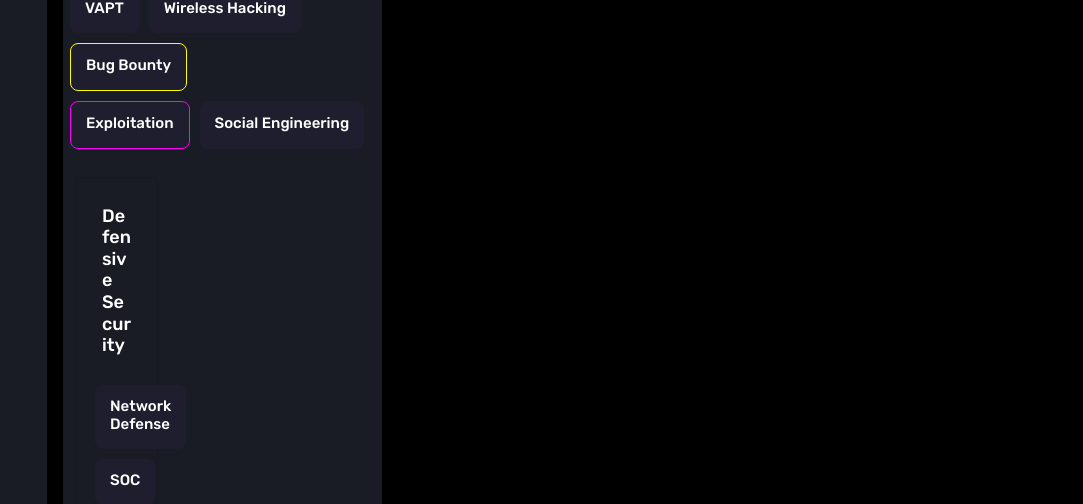
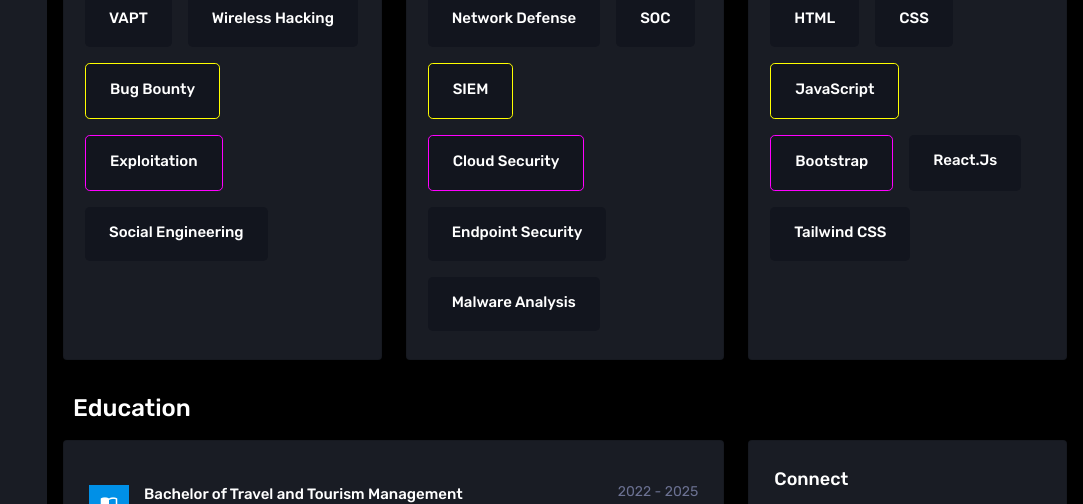
Before and after one commit to evertrustai/portfolio, a website: page index.html in a window 1280 px wide. Shown: the part 750-1254 px from the top of the page, without its empty margins (197-1280 px from the left). Drawn offline with Linux system fonts and the light colour scheme.

Commit message:
Update index.html

```diff
--- a/index.html
+++ b/index.html
@@ -184,65 +184,132 @@
 </style>
 
 <div class="row">
-  <!-- Offensive Security Column -->
               <div class="col-md-4 grid-margin stretch-card">
                 <div class="card">
                   <div class="card-body">
                     <h4 class="card-title">Offensive Security</h4>
                     <div class="row">
-         <div class="skills-grid">
-  <div class="row">
-          <div class="skill-box"><h6 class="mb-1">VAPT</h6></div>
-          <div class="skill-box"><h6 class="mb-1">Wireless Hacking</h6></div>
-          <div class="skill-box" style="border: 1px solid yellow;"><h6 class="mb-1">Bug Bounty</h6></div>
+                      <div class="bg-gray-dark d-flex d-md-block d-xl-flex flex-row py-3 px-4 px-md-3 px-xl-4 rounded-lg mt-3 mx-2">
+                        <div class="text-md-center text-xl-left">
+                          <h6 class="mb-1">VAPT</h6>
                         </div>
-        <div class="row">
-          <div class="skill-box" style="border: 1px solid magenta;"><h6 class="mb-1">Exploitation</h6></div>
-          <div class="skill-box"><h6 class="mb-1">Social Engineering</h6></div>
+                      </div>
+                      <div class="bg-gray-dark d-flex d-md-block d-xl-flex flex-row py-3 px-4 px-md-3 px-xl-4 rounded-lg mt-3 mx-2">
+                        <div class="text-md-center text-xl-left">
+                          <h6 class="mb-1">Wireless Hacking</h6>
+                        </div>
+                      </div>
+                      <div class="bg-gray-dark d-flex d-md-block d-xl-flex flex-row py-3 px-4 px-md-3 px-xl-4 rounded-lg mt-3 mx-2" style="border: 1px solid yellow;">
+                        <div class="text-md-center text-xl-left">
+                          <h6 class="mb-1">Bug Bounty</h6>
+                        </div>
+                      </div>
+                    </div>
+                    <div class="row" >
+                      <div class="bg-gray-dark d-flex d-md-block d-xl-flex flex-row py-3 px-4 px-md-3 px-xl-4 rounded-lg mt-3 mx-2" style="border: 1px solid magenta;">
+                        <div class="text-md-center text-xl-left">
+                          <h6 class="mb-1">Exploitation</h6>
+                        </div>
+                      </div>
+                      <div class="bg-gray-dark d-flex d-md-block d-xl-flex flex-row py-3 px-4 px-md-3 px-xl-4 rounded-lg mt-3 mx-2">
+                        <div class="text-md-center text-xl-left">
+                          <h6 class="mb-1">Social Engineering</h6>
+                        </div>
+                      </div>
+                      <!-- <div class="bg-gray-dark d-flex d-md-block d-xl-flex flex-row py-3 px-4 px-md-3 px-xl-4 rounded-lg mt-3 mx-2">
+                        <div class="text-md-center text-xl-left">
+                          <h6 class="mb-1"></h6>
+                        </div>
+                      </div> -->
                     </div>
                   </div>
                 </div>
               </div>
 
-
-  <!-- Defensive Security Column -->
               <div class="col-md-4 grid-margin stretch-card">
                 <div class="card">
                   <div class="card-body">
                     <h4 class="card-title">Defensive Security</h4>
                     <div class="row">
-          <div class="skill-box"><h6 class="mb-1">Network Defense</h6></div>
-          <div class="skill-box"><h6 class="mb-1">SOC</h6></div>
-          <div class="skill-box" style="border: 1px solid yellow;"><h6 class="mb-1">SIEM</h6></div>
+                      <div class="bg-gray-dark d-flex d-md-block d-xl-flex flex-row py-3 px-4 px-md-3 px-xl-4 rounded-lg mt-3 mx-2">
+                        <div class="text-md-center text-xl-left">
+                          <h6 class="mb-1">Network Defense</h6>
                         </div>
-        <div class="row">
-          <div class="skill-box" style="border: 1px solid magenta;"><h6 class="mb-1">Cloud Security</h6></div>
-          <div class="skill-box"><h6 class="mb-1">Endpoint Security</h6></div>
-          <div class="skill-box"><h6 class="mb-1">Malware Analysis</h6></div>
+                      </div>
+                      <div class="bg-gray-dark d-flex d-md-block d-xl-flex flex-row py-3 px-4 px-md-3 px-xl-4 rounded-lg mt-3 mx-2">
+                        <div class="text-md-center text-xl-left">
+                          <h6 class="mb-1">SOC</h6>
+                        </div>
+                      </div>
+                      <div class="bg-gray-dark d-flex d-md-block d-xl-flex flex-row py-3 px-4 px-md-3 px-xl-4 rounded-lg mt-3 mx-2" style="border: 1px solid yellow;">
+                        <div class="text-md-center text-xl-left">
+                          <h6 class="mb-1">SIEM</h6>
+                        </div>
+                      </div>
+                    </div>
+                    <div class="row" >
+                      <div class="bg-gray-dark d-flex d-md-block d-xl-flex flex-row py-3 px-4 px-md-3 px-xl-4 rounded-lg mt-3 mx-2" style="border: 1px solid magenta;">
+                        <div class="text-md-center text-xl-left">
+                          <h6 class="mb-1">Cloud Security</h6>
+                        </div>
+                      </div>
+                      <div class="bg-gray-dark d-flex d-md-block d-xl-flex flex-row py-3 px-4 px-md-3 px-xl-4 rounded-lg mt-3 mx-2">
+                        <div class="text-md-center text-xl-left">
+                          <h6 class="mb-1">Endpoint Security</h6>
+                        </div>
+                      </div>
+                      <div class="bg-gray-dark d-flex d-md-block d-xl-flex flex-row py-3 px-4 px-md-3 px-xl-4 rounded-lg mt-3 mx-2">
+                        <div class="text-md-center text-xl-left">
+                          <h6 class="mb-1">Malware Analysis</h6>
+                        </div>
+                      </div>
                     </div>
                   </div>
                 </div>
               </div>
 
-  <!-- Frontend Column -->
               <div class="col-md-4 grid-margin stretch-card">
                 <div class="card">
                   <div class="card-body">
                     <h4 class="card-title">Frontend</h4>
                     <div class="row">
-          <div class="skill-box"><h6 class="mb-1">HTML</h6></div>
-          <div class="skill-box"><h6 class="mb-1">CSS</h6></div>
-          <div class="skill-box" style="border: 1px solid yellow;"><h6 class="mb-1">JavaScript</h6></div>
+                      <div class="bg-gray-dark d-flex d-md-block d-xl-flex flex-row py-3 px-4 px-md-3 px-xl-4 rounded-lg mt-3 mx-2">
+                        <div class="text-md-center text-xl-left">
+                          <h6 class="mb-1">HTML</h6>
                         </div>
-        <div class="row">
-          <div class="skill-box" style="border: 1px solid magenta;"><h6 class="mb-1">Bootstrap</h6></div>
-          <div class="skill-box"><h6 class="mb-1">React.Js</h6></div>
-          <div class="skill-box"><h6 class="mb-1">Tailwind CSS</h6></div>
+                      </div>
+                      <div class="bg-gray-dark d-flex d-md-block d-xl-flex flex-row py-3 px-4 px-md-3 px-xl-4 rounded-lg mt-3 mx-2">
+                        <div class="text-md-center text-xl-left">
+                          <h6 class="mb-1">CSS</h6>
+                        </div>
+                      </div>
+                      <div class="bg-gray-dark d-flex d-md-block d-xl-flex flex-row py-3 px-4 px-md-3 px-xl-4 rounded-lg mt-3 mx-2" style="border: 1px solid yellow;">
+                        <div class="text-md-center text-xl-left">
+                          <h6 class="mb-1">JavaScript</h6>
+                        </div>
+                      </div>
+                    </div>
+                    <div class="row" >
+                      <div class="bg-gray-dark d-flex d-md-block d-xl-flex flex-row py-3 px-4 px-md-3 px-xl-4 rounded-lg mt-3 mx-2" style="border: 1px solid magenta;">
+                        <div class="text-md-center text-xl-left">
+                          <h6 class="mb-1">Bootstrap</h6>
+                        </div>
+                      </div>
+                      <div class="bg-gray-dark d-flex d-md-block d-xl-flex flex-row py-3 px-4 px-md-3 px-xl-4 rounded-lg mt-3 mx-2">
+                        <div class="text-md-center text-xl-left">
+                          <h6 class="mb-1">React.Js</h6>
+                        </div>
+                      </div>
+                      <div class="bg-gray-dark d-flex d-md-block d-xl-flex flex-row py-3 px-4 px-md-3 px-xl-4 rounded-lg mt-3 mx-2">
+                        <div class="text-md-center text-xl-left">
+                          <h6 class="mb-1">Tailwind CSS</h6>
                         </div>
                       </div>
                     </div>
                   </div>
                 </div>
+              </div>
+
 
 
 
```
Lines whose indentation alone changed are shown as unchanged.
